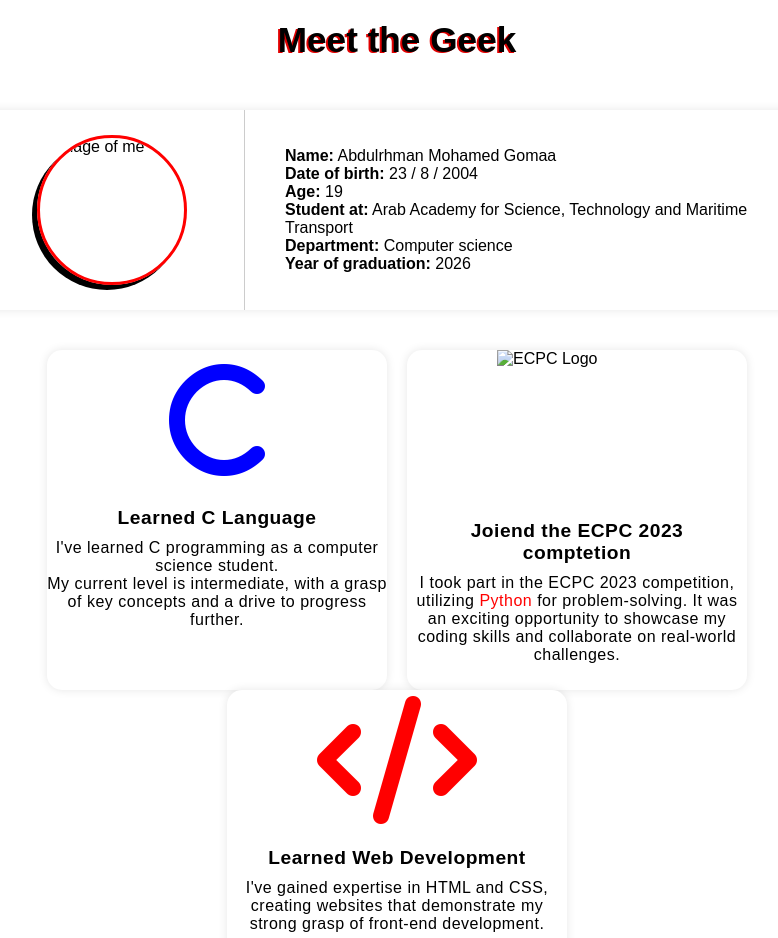
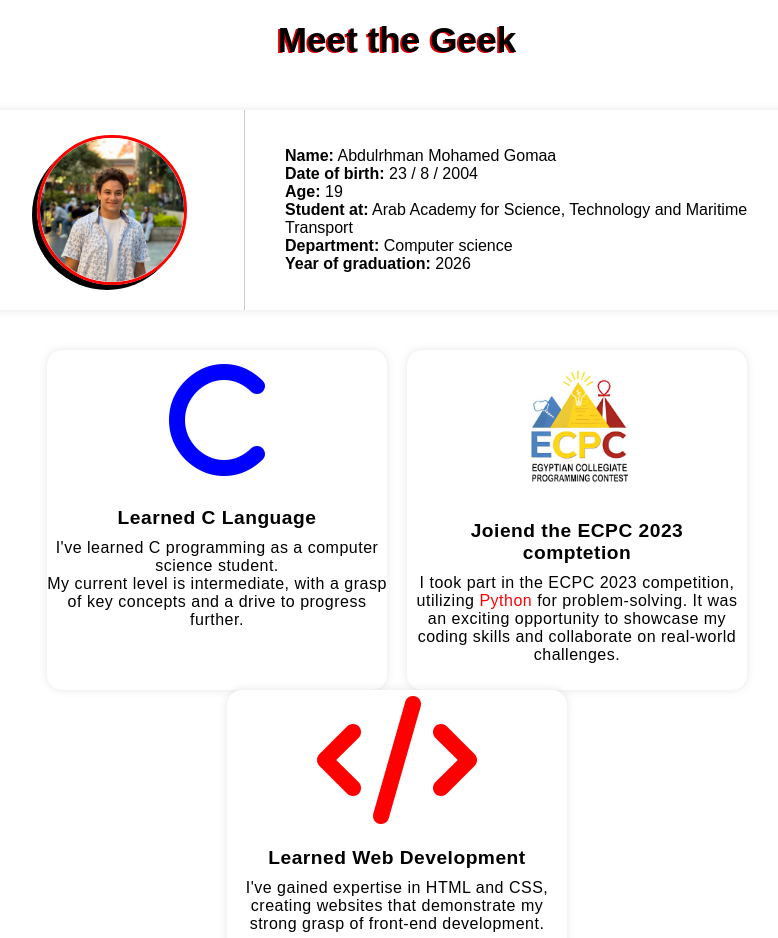
Before and after one commit to AYeagerr/AYeagerr.github.io, a plain HTML site: page index.html in a window 1280 px wide. Shown: the part 820-1758 px from the top of the page, without its empty margins (243-1021 px from the left). Drawn offline with Linux system fonts and the light colour scheme; a web font is replaced by a local one.

Commit message:
Update index.html

```diff
--- a/index.html
+++ b/index.html
@@ -43,7 +43,7 @@
             <div class="card1">
                 <div class="left-section">
                 <div class="circle-crop">
-                    <img src="Portfolio/Images/ME.jpg" alt="Image of me">
+                    <img src="Images/ME.jpg" alt="Image of me">
                 </div>
                 </div>
                 <div class="right-section">
@@ -70,7 +70,7 @@
                 </div>
                 <div class="square-card">
                     <div class="centered-container">
-                        <img src="Portfolio/Images/ECPC.png" alt="ECPC Logo" width="160" height="160" class="centered-image">
+                        <img src="Images/ECPC.png" alt="ECPC Logo" width="160" height="160" class="centered-image">
                     </div>
                     <div class="details">
                         <h3>Joiend the ECPC 2023 comptetion</h3>
```
